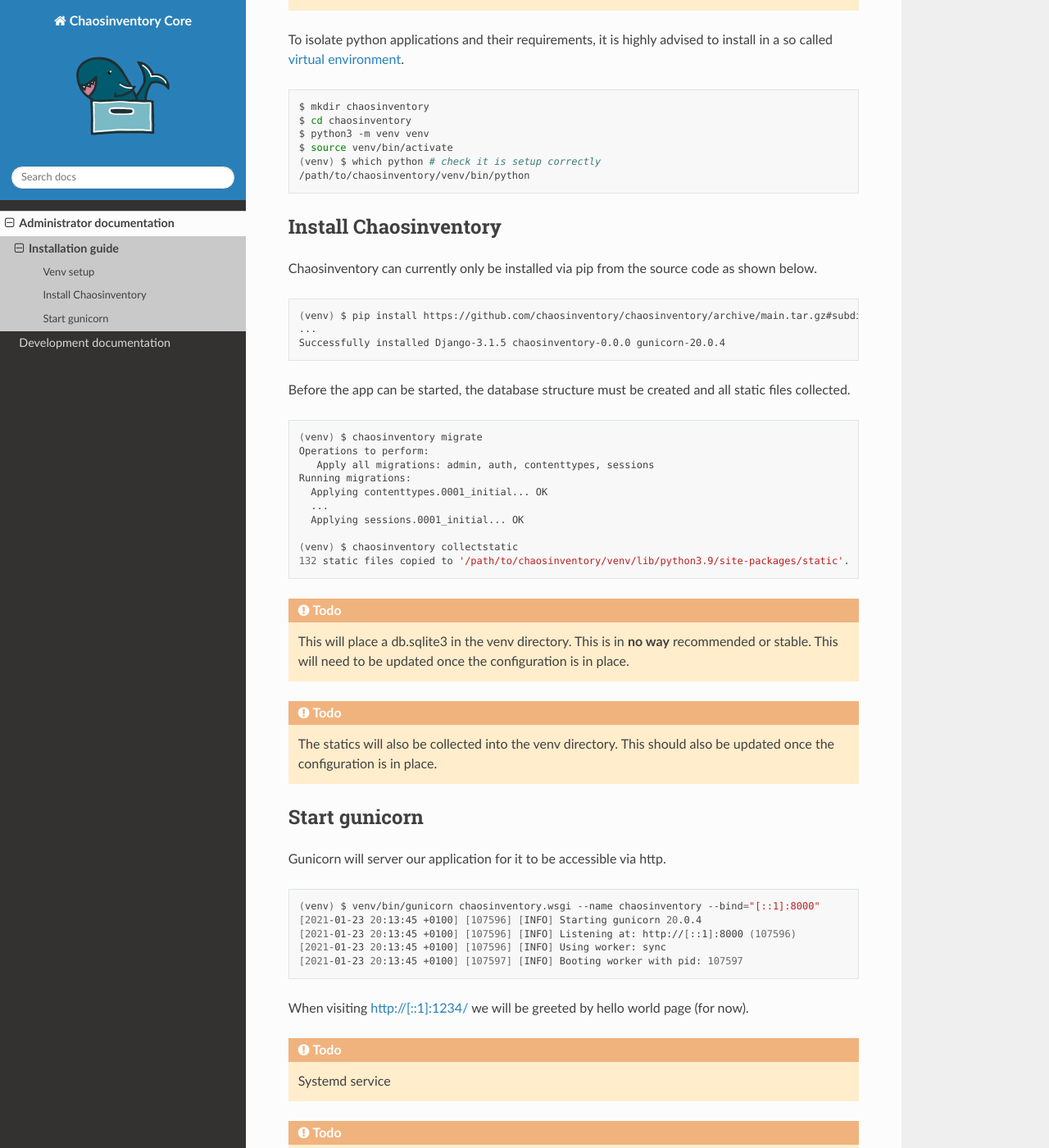
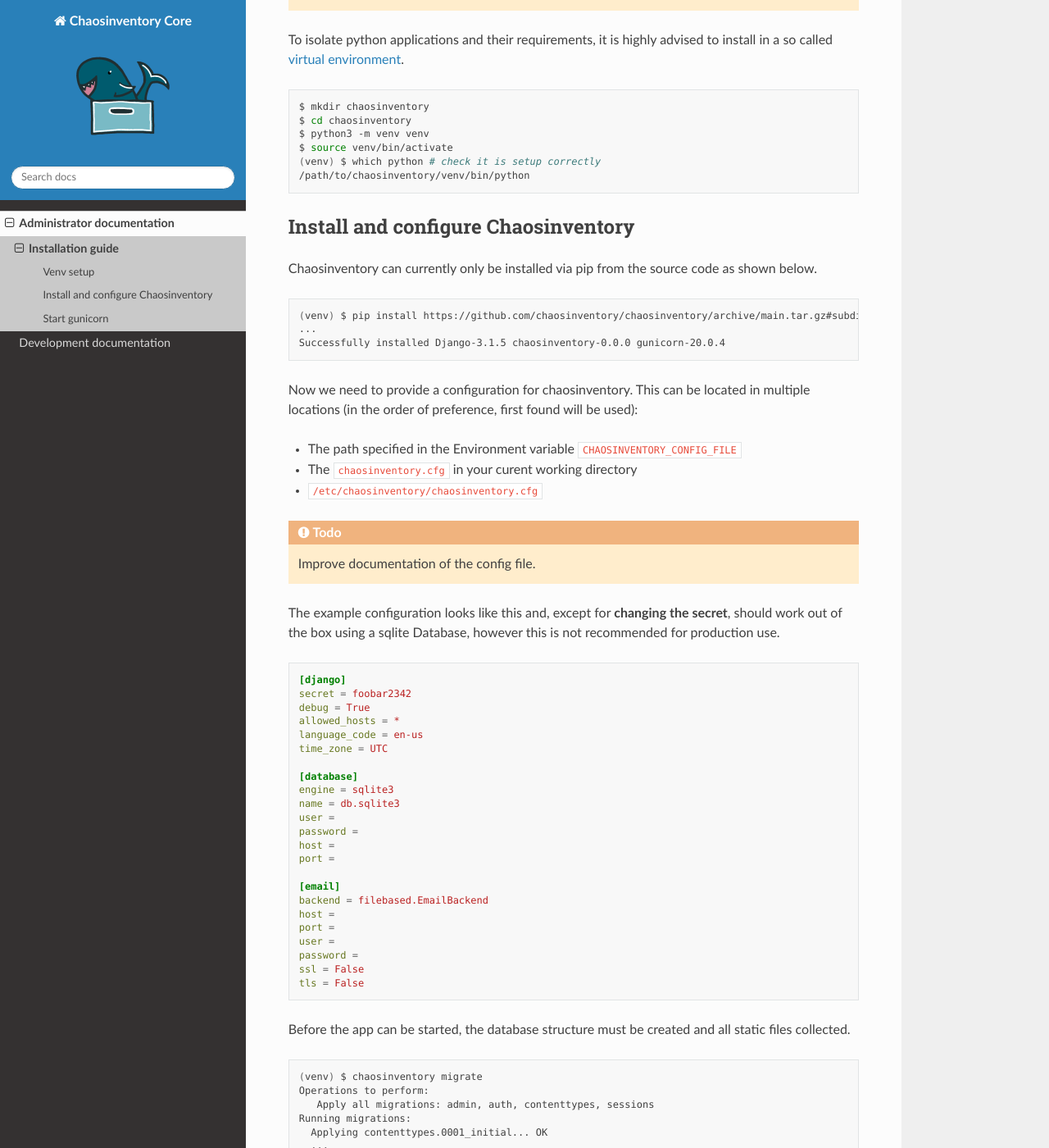
Before and after one commit to chaosinventory/chaosinventory, a Sphinx documentation site: the page built from doc/admin/installation/index.rst, in a window 1280 px wide and 1400 px high, scrolled down 621 px. Shown: the whole window at 82% size. Built offline with Sphinx 7.4.7 and the Read the Docs theme 2.0.0, drawn with Linux system fonts in a browser that asks for light colours.

Commit message:
Add rudimentary documentation of the config file
Clarify that this is needed for the dev setup to work but nothing
especially fancy.

```diff
--- a/doc/admin/installation/index.rst
+++ b/doc/admin/installation/index.rst
@@ -36,8 +36,8 @@
    (venv) $ which python # check it is setup correctly
    /path/to/chaosinventory/venv/bin/python
 
-Install Chaosinventory
-----------------------
+Install and configure Chaosinventory
+------------------------------------
 
 Chaosinventory can currently only be installed via pip from the source code as shown below.
 
@@ -46,6 +46,48 @@
    (venv) $ pip install https://github.com/chaosinventory/chaosinventory/archive/main.tar.gz#subdirectory=src gunicorn
    ...
    Successfully installed Django-3.1.5 chaosinventory-0.0.0 gunicorn-20.0.4
+
+Now we need to provide a configuration for chaosinventory. This can be
+located in multiple locations (in the order of preference, first found
+will be used):
+
+* The path specified in the Environment variable :code:`CHAOSINVENTORY_CONFIG_FILE`
+* The :code:`chaosinventory.cfg` in your curent working directory
+* :code:`/etc/chaosinventory/chaosinventory.cfg`
+
+.. todo::
+
+   Improve documentation of the config file.
+
+The example configuration looks like this and, except for **changing the secret**,
+should work out of the box using a sqlite Database, however this is not
+recommended for production use.
+
+.. code:: ini
+
+  [django]
+  secret = foobar2342
+  debug = True
+  allowed_hosts = *
+  language_code = en-us
+  time_zone = UTC
+
+  [database]
+  engine = sqlite3
+  name = db.sqlite3
+  user =
+  password =
+  host =
+  port =
+
+  [email]
+  backend = filebased.EmailBackend
+  host =
+  port =
+  user =
+  password =
+  ssl = False
+  tls = False
 
 Before the app can be started, the database structure must be created and
 all static files collected.
@@ -63,12 +105,6 @@
    (venv) $ chaosinventory collectstatic
    132 static files copied to '/path/to/chaosinventory/venv/lib/python3.9/site-packages/static'.
 
-
-.. todo::
-
-   This will place a db.sqlite3 in the venv directory. This is in
-   **no way** recommended or stable. This will need to be updated once
-   the configuration is in place.
 
 .. todo::
 
```
Also changed, not shown: doc/dev/setup/index.rst (+15 -0 lines).
